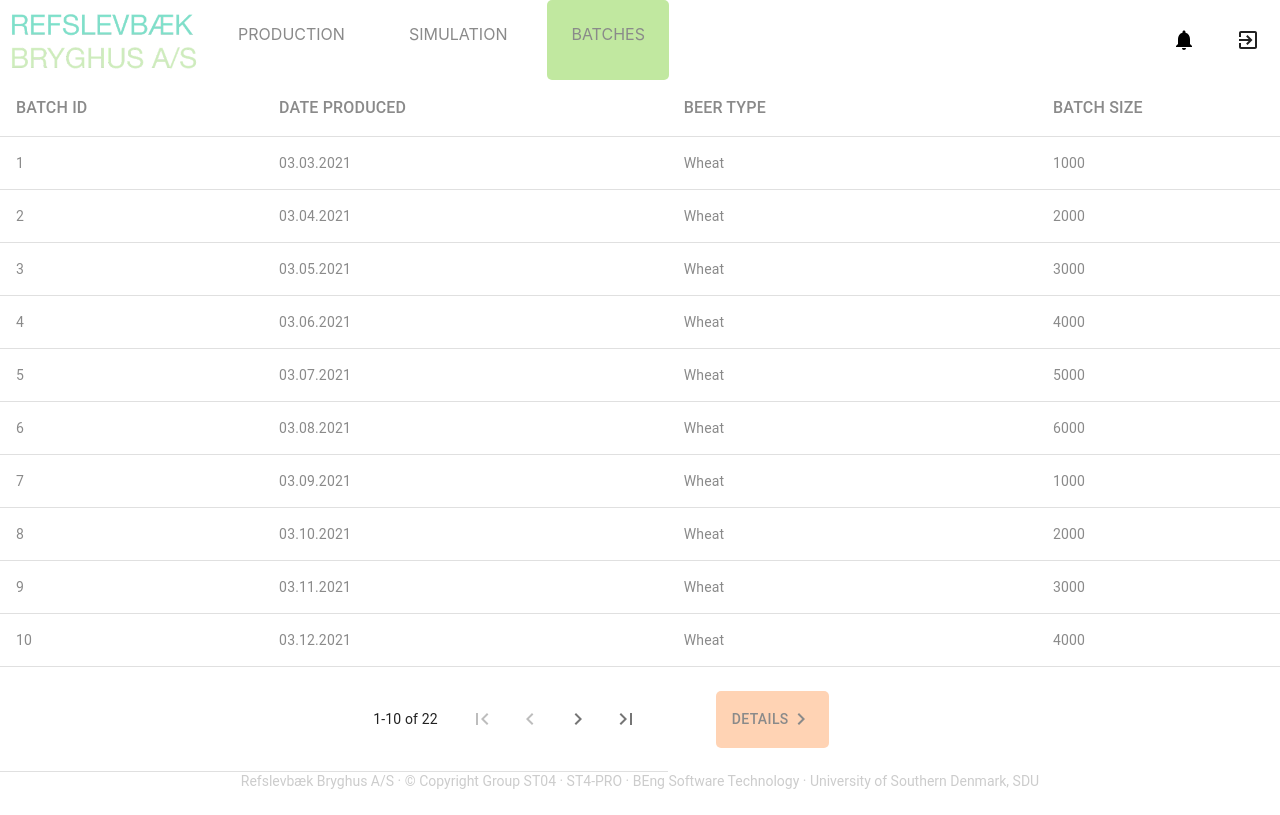
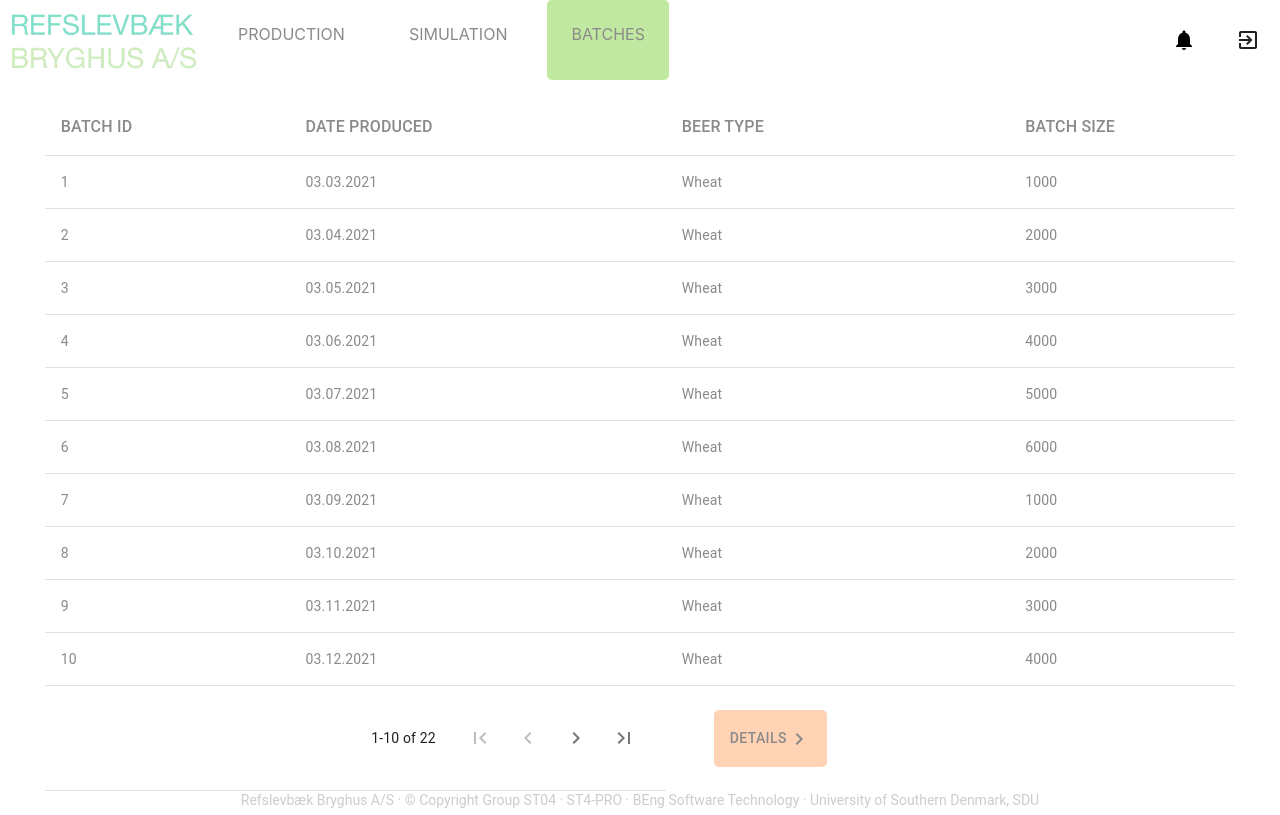
Before and after one commit to SarahKonnild/Semesterproject-04, a React (Create React App) app in the folder frontend/: page /batches in a window 1280 px wide. Built offline with nearby package versions, Linux system fonts and the light colour scheme.

Commit message:
Added some padding to the table
YOU HAPPY SIMON?!

```diff
--- a/frontend/src/pages/Batches_Overview/index.js
+++ b/frontend/src/pages/Batches_Overview/index.js
@@ -68,6 +68,13 @@ const useStyles = makeStyles(theme => ({
     },
     size:{
         color:'#8a8a8a',
+    },
+    table:{
+        paddingLeft:"3.5%",
+        paddingRight:"3.5%",
+        paddingTop:"1.5%",
+        maxWidth:"93%",
+        border:"2px",
     },
     title:{
         textTransform:'uppercase',
@@ -164,8 +171,8 @@ export default function Batches() {
     }
 
     return (
-        <TableContainer>
-            <Table>
+        <TableContainer className={classes.table}>
+            <Table >
                 <TableHead>
                     <TableRow className={classes.header}>
                         <TableCell className={classes.title} align="left">Batch ID</TableCell>
```
